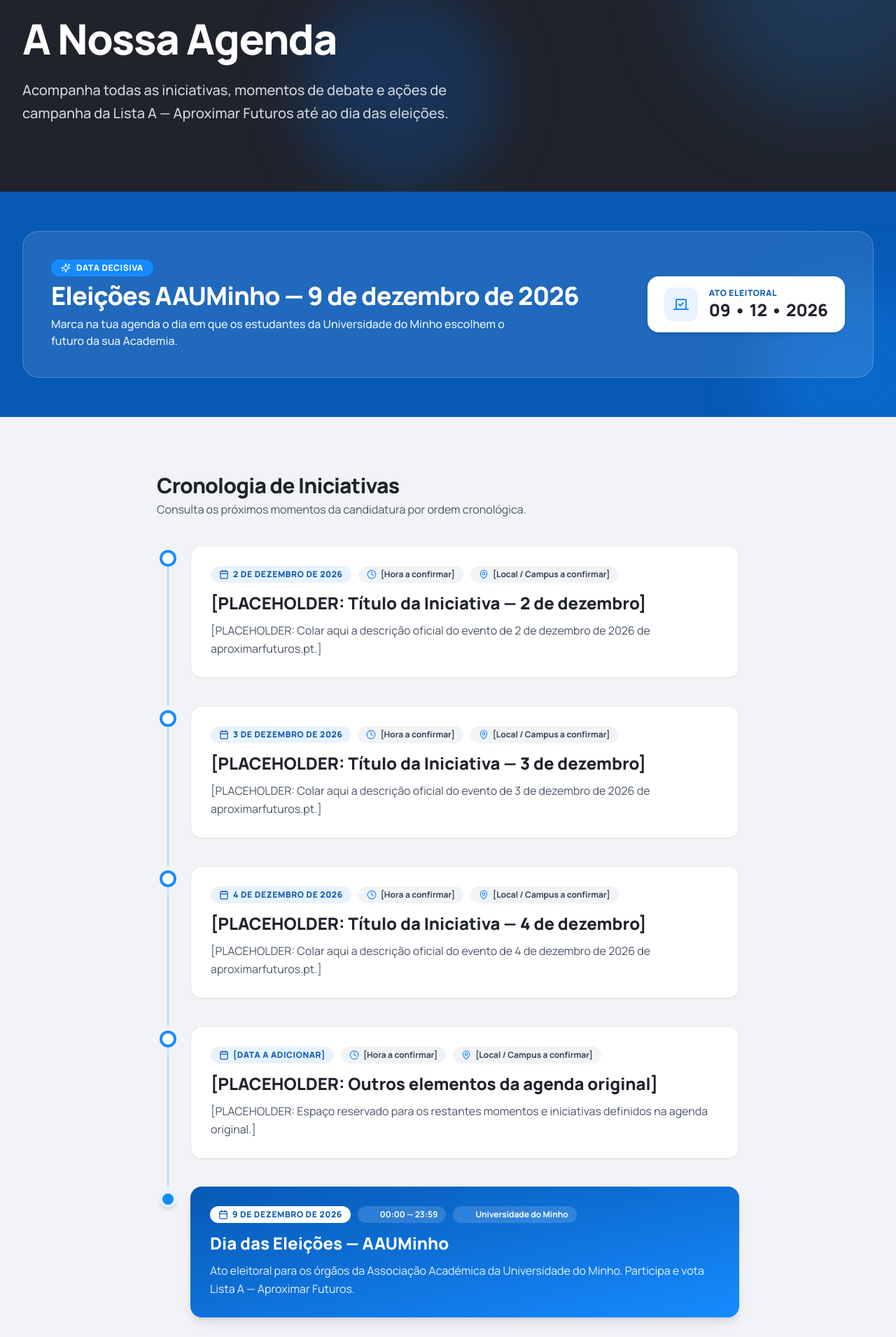
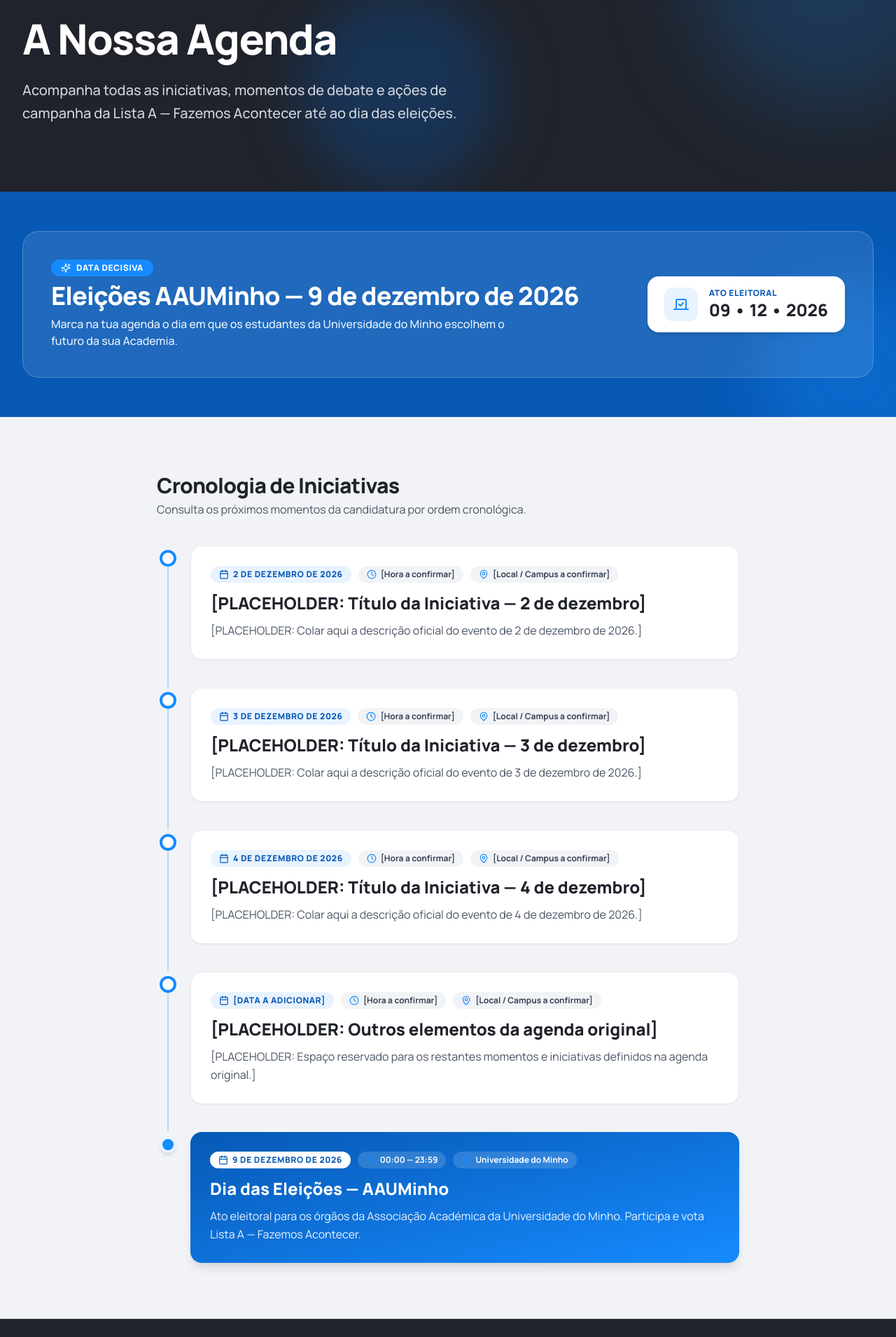
Before and after one commit to listaaaauminho2027-boop/Fazemos-Acontecer, a Next.js app: page /agenda in a window 1280 px wide. Shown: the part 209-2120 px from the top of the page at 70% size. Built offline with nearby package versions, Linux system fonts and the light colour scheme.

Commit message:
Update page.tsx

```diff
--- a/src/app/agenda/page.tsx
+++ b/src/app/agenda/page.tsx
@@ -8,7 +8,7 @@ const AGENDA_EVENTS: TimelineEventProps[] = [
     time: '[Hora a confirmar]',
     title: '[PLACEHOLDER: Título da Iniciativa — 2 de dezembro]',
     description:
-      '[PLACEHOLDER: Colar aqui a descrição oficial do evento de 2 de dezembro de 2026 de aproximarfuturos.pt.]',
+      '[PLACEHOLDER: Colar aqui a descrição oficial do evento de 2 de dezembro de 2026.]',
     location: '[Local / Campus a confirmar]',
   },
   {
@@ -17,7 +17,7 @@ const AGENDA_EVENTS: TimelineEventProps[] = [
     time: '[Hora a confirmar]',
     title: '[PLACEHOLDER: Título da Iniciativa — 3 de dezembro]',
     description:
-      '[PLACEHOLDER: Colar aqui a descrição oficial do evento de 3 de dezembro de 2026 de aproximarfuturos.pt.]',
+      '[PLACEHOLDER: Colar aqui a descrição oficial do evento de 3 de dezembro de 2026.]',
     location: '[Local / Campus a confirmar]',
   },
   {
@@ -26,7 +26,7 @@ const AGENDA_EVENTS: TimelineEventProps[] = [
     time: '[Hora a confirmar]',
     title: '[PLACEHOLDER: Título da Iniciativa — 4 de dezembro]',
     description:
-      '[PLACEHOLDER: Colar aqui a descrição oficial do evento de 4 de dezembro de 2026 de aproximarfuturos.pt.]',
+      '[PLACEHOLDER: Colar aqui a descrição oficial do evento de 4 de dezembro de 2026.]',
     location: '[Local / Campus a confirmar]',
   },
   {
@@ -44,7 +44,7 @@ const AGENDA_EVENTS: TimelineEventProps[] = [
     time: '00:00 — 23:59',
     title: 'Dia das Eleições — AAUMinho',
     description:
-      'Ato eleitoral para os órgãos da Associação Académica da Universidade do Minho. Participa e vota Lista A — Aproximar Futuros.',
+      'Ato eleitoral para os órgãos da Associação Académica da Universidade do Minho. Participa e vota Lista A — Fazemos Acontecer.',
     location: 'Universidade do Minho',
     isHighlight: true,
   },
@@ -53,7 +53,6 @@ const AGENDA_EVENTS: TimelineEventProps[] = [
 export default function AgendaPage() {
   return (
     <div className="min-h-screen bg-[#F1F3F6]">
-      {/* 1. CABEÇALHO DA PÁGINA */}
       <section className="relative bg-[#20232B] text-white py-16 lg:py-24 overflow-hidden">
         <div className="absolute -top-24 -right-24 w-96 h-96 rounded-full bg-[#168BFF]/20 blur-3xl pointer-events-none" />
         <div className="absolute bottom-0 left-1/3 w-72 h-72 rounded-full bg-[#0759B5]/30 blur-2xl pointer-events-none" />
@@ -69,12 +68,11 @@ export default function AgendaPage() {
           </h1>
 
           <p className="text-gray-300 mt-5 max-w-2xl text-lg sm:text-xl leading-relaxed font-medium">
-            Acompanha todas as iniciativas, momentos de debate e ações de campanha da Lista A — Aproximar Futuros até ao dia das eleições.
+            Acompanha todas as iniciativas, momentos de debate e ações de campanha da Lista A — Fazemos Acontecer até ao dia das eleições.
           </p>
         </div>
       </section>
 
-      {/* 2. BANNER VISUAL DE DESTAQUE PARA AS ELEIÇÕES (9 DE DEZEMBRO DE 2026) */}
       <section className="bg-[#0759B5] text-white py-12 sm:py-14 relative overflow-hidden">
         <div className="absolute -right-16 -bottom-16 w-64 h-64 rounded-full bg-[#168BFF]/30 blur-2xl pointer-events-none" />
 
@@ -110,7 +108,6 @@ export default function AgendaPage() {
         </div>
       </section>
 
-      {/* 3. CRONOLOGIA DE EVENTOS */}
       <section className="py-16 lg:py-20">
         <div className="max-w-4xl mx-auto px-4 sm:px-6 lg:px-8">
           <div className="mb-10">
```
